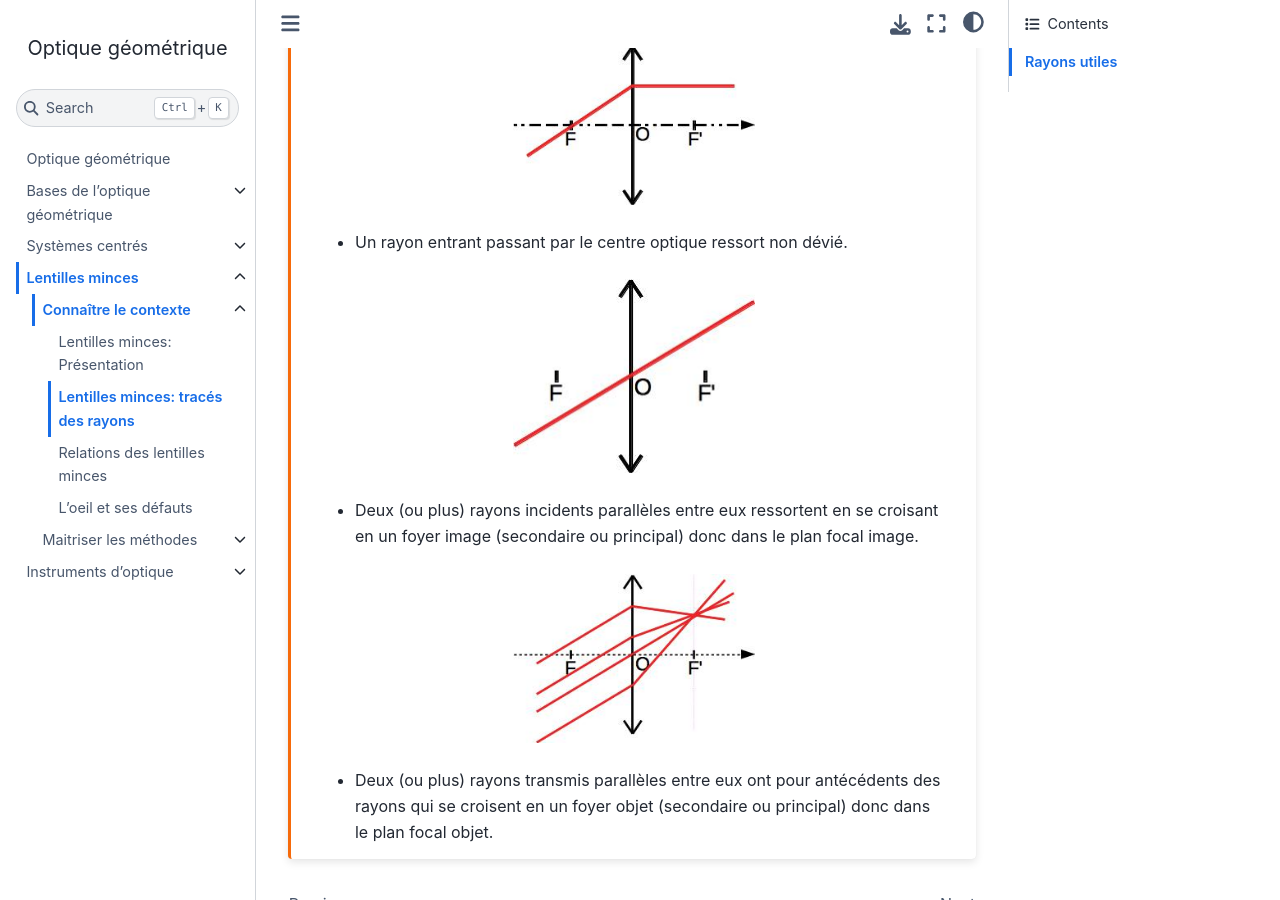
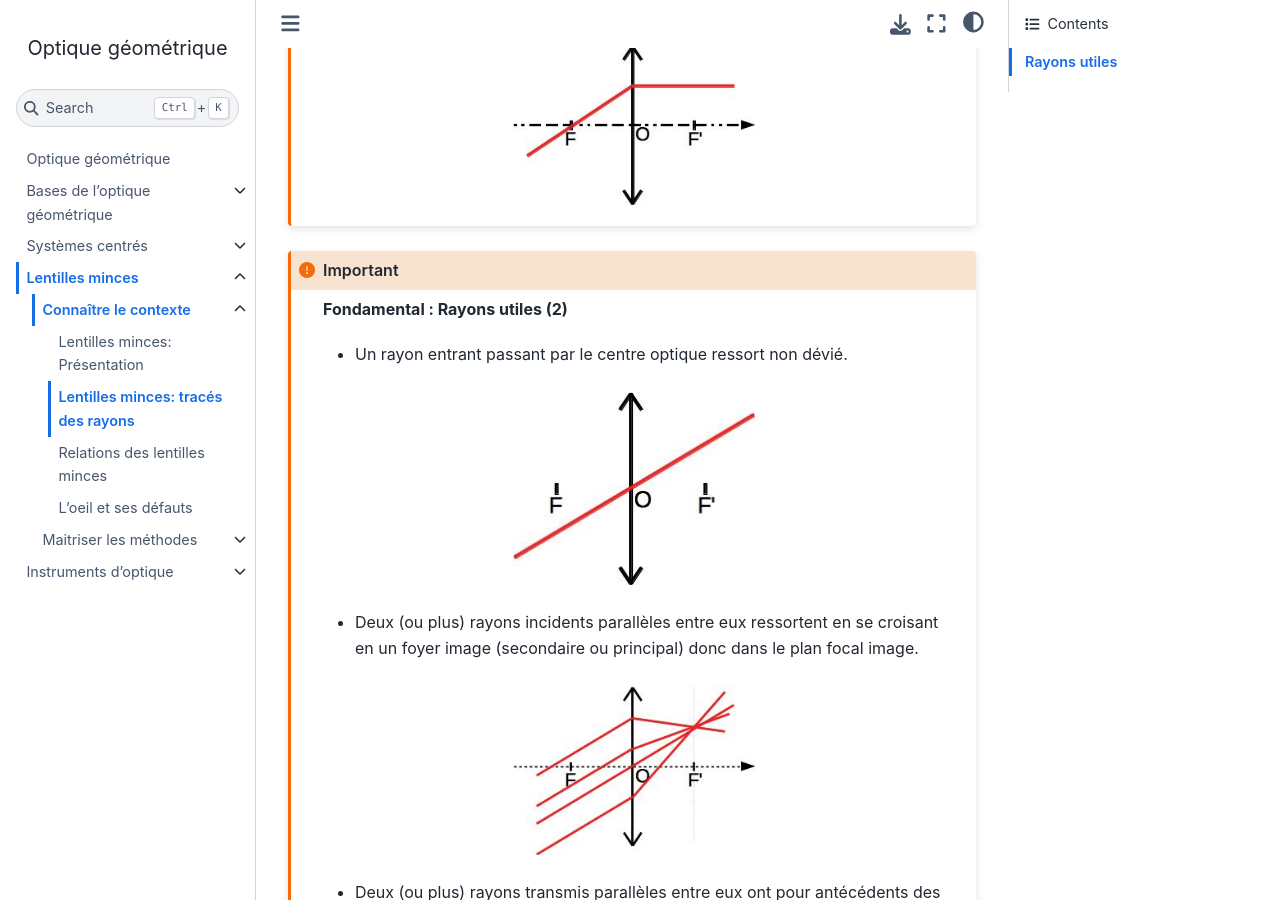
Before and after one commit to pcsi3physiquestan/optique_sources, a Jupyter Book: the page built from notebook/opt_lentilles_rayons.md, in a window 1280 px wide and 900 px high, scrolled down 1175 px. Built offline with Jupyter Book 1.0.4 settings and Sphinx 7.4.7 and the Sphinx Book theme 1.1.4, drawn with Linux system fonts in a browser that asks for light colours.

Commit message:
Mise à jour des sources

`````diff
--- a/notebook/opt_lentilles_rayons.md
+++ b/notebook/opt_lentilles_rayons.md
@@ -44,8 +44,9 @@ _A l'inverse, un rayon sortant parallèle à l'axe optique a pour antécédent u
 :align: center
 :width: 40%
 ```
+````
 
-
+````{important} __Fondamental : Rayons utiles (2)__
 * Un rayon entrant passant par le centre optique ressort non dévié.
 ```{figure} ./images/optique_rayon_centre_optique.jpg
 :name: l_rayon_centre
`````
